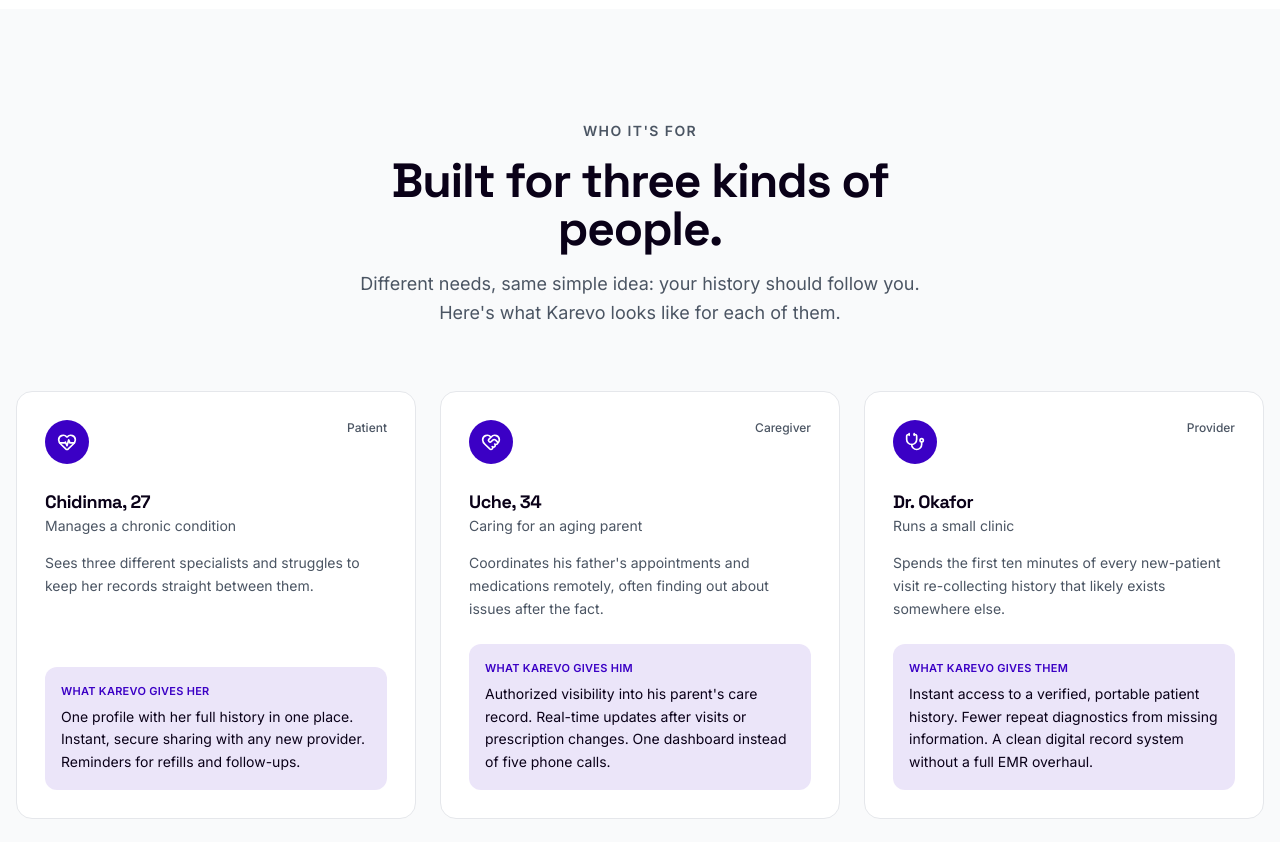
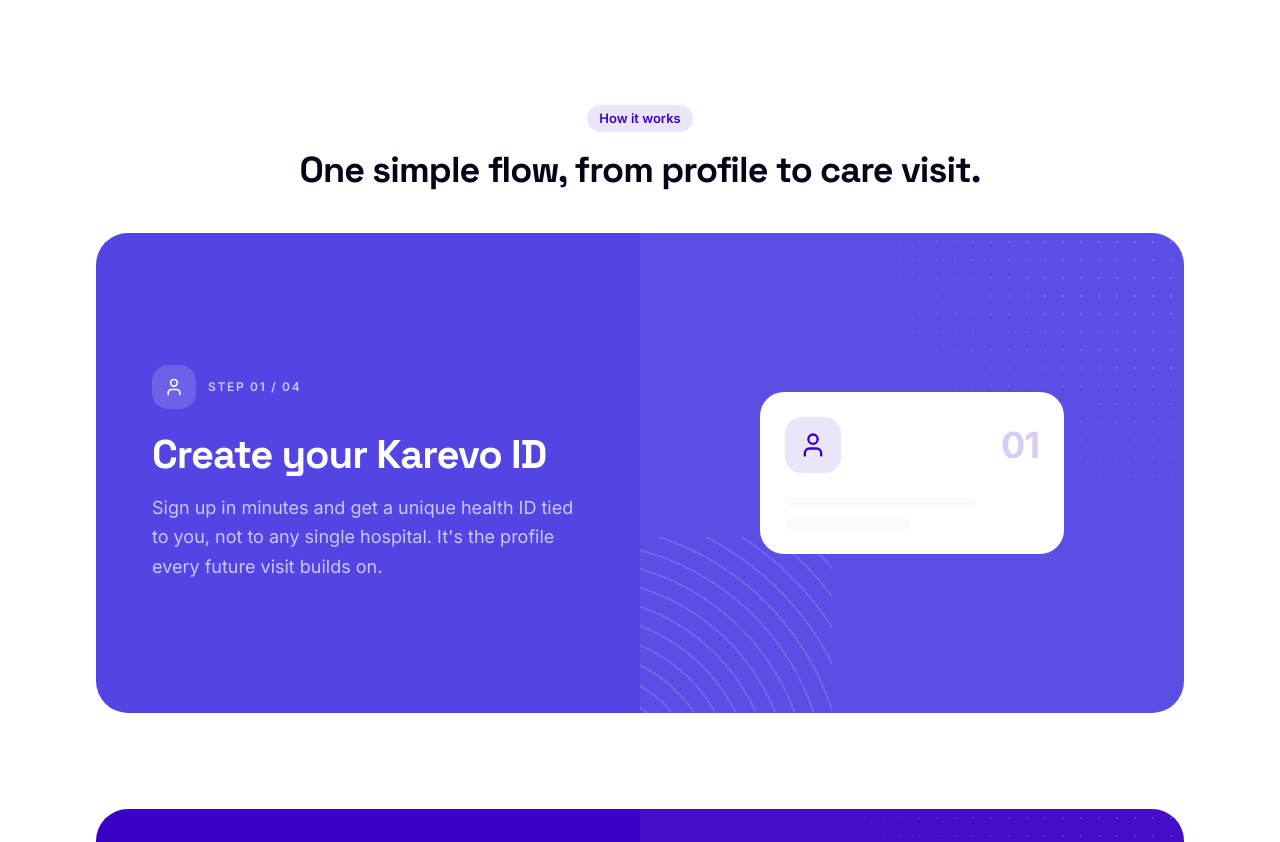
Before and after one commit to Karevo-technologies/karevo-website, a React (Vite) app in the folder frontend/: page / in a window 1280 px wide. Shown: the part 2320-3162 px from the top of the page. Built offline with nearby package versions, Linux system fonts and the light colour scheme.

Commit message:
feat: removed who it's for component

```diff
--- a/frontend/src/pages/Home.jsx
+++ b/frontend/src/pages/Home.jsx
@@ -1,45 +1,13 @@
 import React from "react";
 import { useNavigate } from "react-router-dom";
-import { HeartPulse, HeartHandshake, Stethoscope } from "lucide-react";
 import Hero from "../components/Hero";
 import Features from "../components/Features";
 import KarevoID from "../components/KarevoID";
 import SecuritySection from "../components/SecuritySection";
 import CTASection from "../components/CTASection";
 import ChallengeSolutionSection from "../components/ChallengeSolutionSection";
-import BenefitsSection from "../components/BenefitsSection";
 import BenefitsCarousel from "../components/BenefitsCarousel";
 import ProblemSection from "../components/ProblemSection";
-
-const people = [
-  {
-    icon: HeartPulse,
-    role: "Patient",
-    name: "Chidinma, 27",
-    subtitle: "Manages a chronic condition",
-    bio: "Sees three different specialists and struggles to keep her records straight between them.",
-    pronoun: "her",
-    gift: "One profile with her full history in one place. Instant, secure sharing with any new provider. Reminders for refills and follow-ups.",
-  },
-  {
-    icon: HeartHandshake,
-    role: "Caregiver",
-    name: "Uche, 34",
-    subtitle: "Caring for an aging parent",
-    bio: "Coordinates his father's appointments and medications remotely, often finding out about issues after the fact.",
-    pronoun: "him",
-    gift: "Authorized visibility into his parent's care record. Real-time updates after visits or prescription changes. One dashboard instead of five phone calls.",
-  },
-  {
-    icon: Stethoscope,
-    role: "Provider",
-    name: "Dr. Okafor",
-    subtitle: "Runs a small clinic",
-    bio: "Spends the first ten minutes of every new-patient visit re-collecting history that likely exists somewhere else.",
-    pronoun: "them",
-    gift: "Instant access to a verified, portable patient history. Fewer repeat diagnostics from missing information. A clean digital record system without a full EMR overhaul.",
-  },
-];
 
 const roleOptions = [
   { key: "user", label: "I'm a patient or caregiver" },
@@ -58,12 +26,6 @@
       <Hero onOpenWaitlist={() => openWaitlist()} />
       <ProblemSection />
       <ChallengeSolutionSection />
-      <BenefitsSection
-        eyebrow="Who it's for"
-        title="Built for three kinds of people."
-        subtitle="Different needs, same simple idea: your history should follow you. Here's what Karevo looks like for each of them."
-        people={people}
-      />
       <KarevoID />
       <Features />
       <BenefitsCarousel />
```
